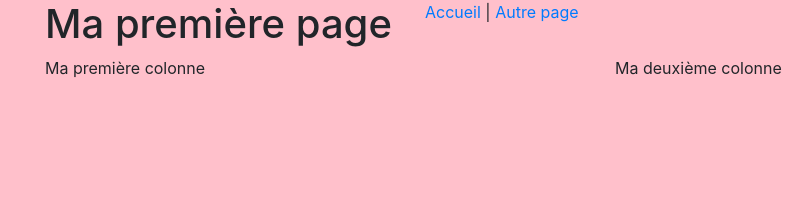
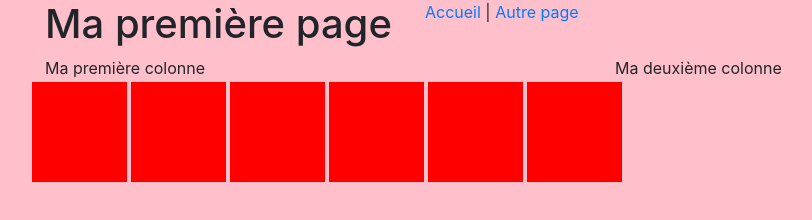
Before and after one commit to ruru56/DevFront, a plain HTML site: page index.html in a window 1280 px wide. Shown: the whole page, without its empty margins (40-852 px from the left). Drawn offline with nearby package versions, Linux system fonts and the light colour scheme.

Commit message:
Update index.html

```diff
--- a/index.html
+++ b/index.html
@@ -24,6 +24,9 @@
         	<div class="col-6">Ma première colonne</div>
         	<div class="col-6">Ma deuxième colonne</div>
         </section>
+        <section id="effets" class="row">
+        	<div class="col-1"></div>
+        </section>
     </div>
     <script src="monjs.js"></script>
     </body>
```
